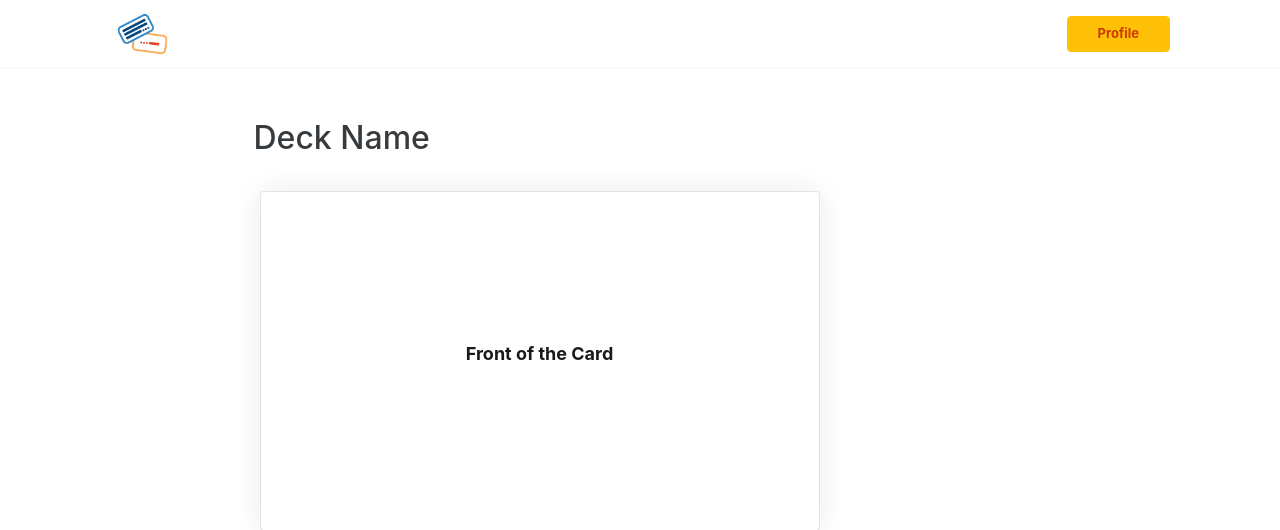
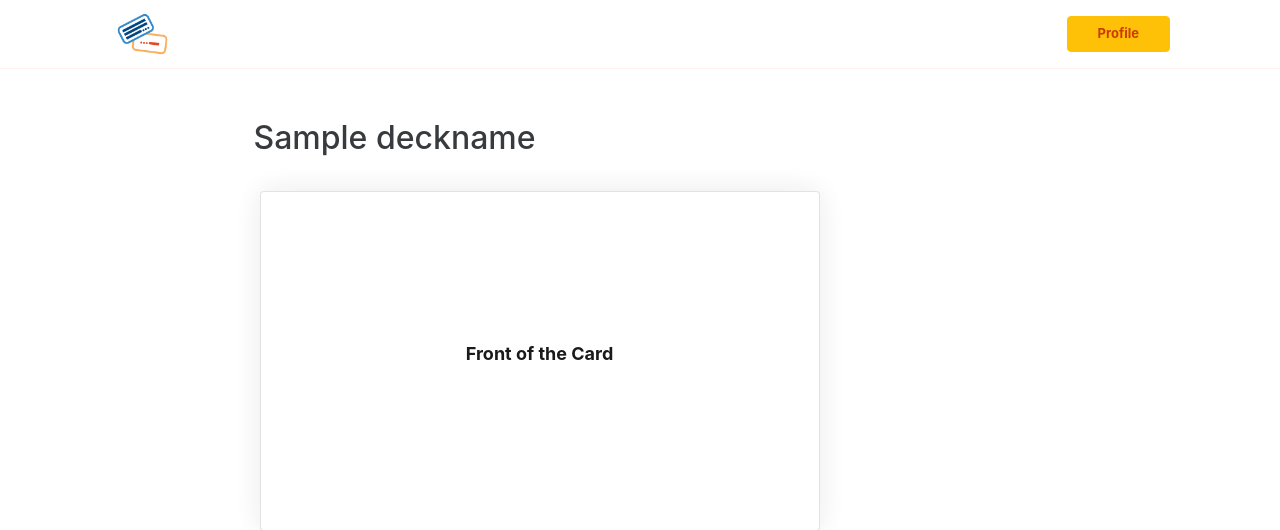
Before and after one commit to tyler-cranmer/Quizzex, a Flask app: template root/templates/study_card.html in a window 1280 px wide. Shown: the top 530 px of the page. Run offline with Flask 2, Linux system fonts and the light colour scheme; the template is opened without the code that fills it: most values are stand-ins (such as "Sample title", 1, 10 or a date in 2020); some libraries are stand-ins or nearby versions.

Commit message:
First try at connecting study btn from library to study card

```diff
--- a/root/flashcard.py
+++ b/root/flashcard.py
@@ -186,8 +186,12 @@ def doDeckFunction():
     if(request.args.get('delete', None)):
         return "Delete was selected for " + deckname + " deck."
     elif(request.args.get('study', None)):
-        return "Study was selected for " + deckname + " deck."
+        return goToStudy(deckname)
     elif(request.args.get('edit', None)):
         return "Edit was selected for " + deckname + " deck."
     else:
         return "Error: Neither edit, delete, nor study was selected for " + deckname + " deck."
+
+@app.route('/study')
+def goToStudy(deck):
+    return render_template('study_card.html', deckname=deck)
--- a/root/templates/study_card.html
+++ b/root/templates/study_card.html
@@ -47,7 +47,11 @@
     <main>
         <div class="UI-Container UI-Container-is-full">
           <div class="Info-Description" id="deck-name">
-            <h2>Deck Name</h2>
+          {% if deckname %}
+            <h2>{{ deckname }}</h2>
+          {% else %}
+            <h2>Deck</h2>
+          {% endif %}
           </div>
           <div class="deck-container Info-Description">
               <div class="card" onclick="flip()">
```
